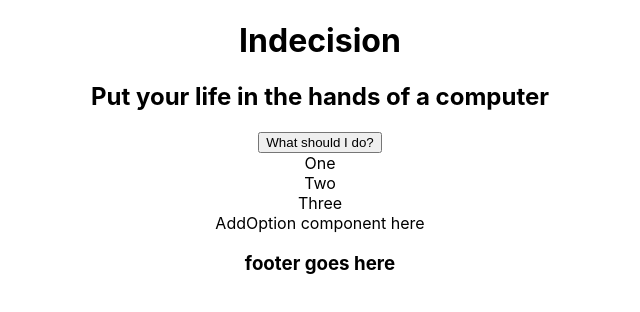
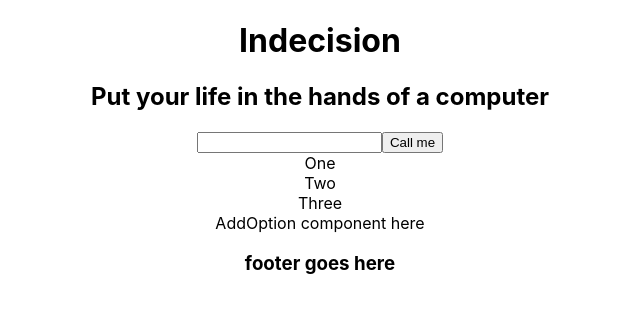
Before and after one commit to charles-desouza/ReactJs-Training, a React (Create React App) app in the folder day1/react-training/my-app/: page / in a window 1280 px wide. Shown: the top 312 px of the page, without its empty margins (320-960 px from the left). Built offline with nearby package versions, Linux system fonts and the light colour scheme.

Commit message:
Using event object

```diff
--- a/day1/react-training/my-app/src/components/action.js
+++ b/day1/react-training/my-app/src/components/action.js
@@ -2,14 +2,22 @@ import React, { Component } from 'react'
 
 
 export default class Action extends Component {
-  callme(){
-    console.log("i am called");
+  callHandle(e){
+    e.preventDefault();
+
+    const mydata = e.target.elements.demo.value.trim();
+
+    if(mydata)
+      console.log(mydata);
   }
 
     render() {
       return (
         <div>
-          <button onClick={this.callme}>What should I do?</button>
+          <form onSubmit={this.callHandle}>
+          <input type="text" name="demo" />
+          <button>Call me</button>
+          </form>
         </div>
       );
     }
```
